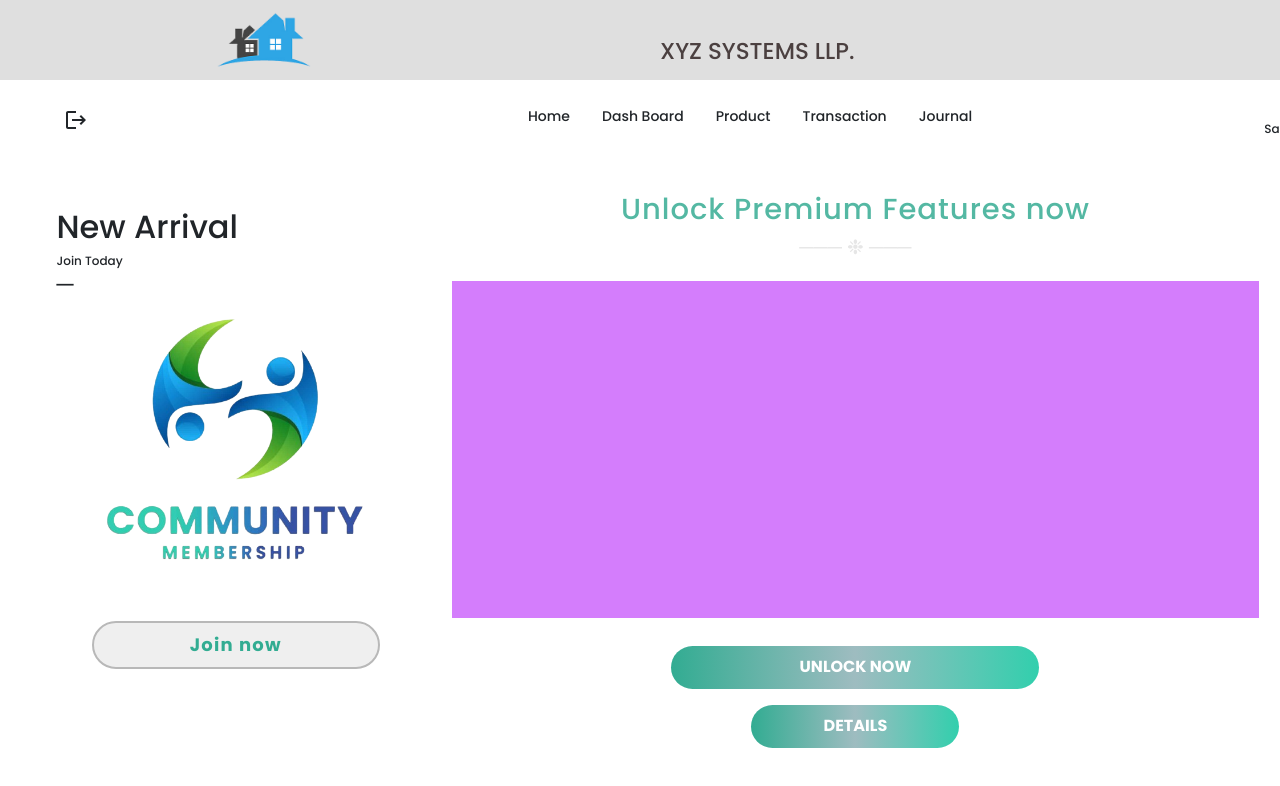
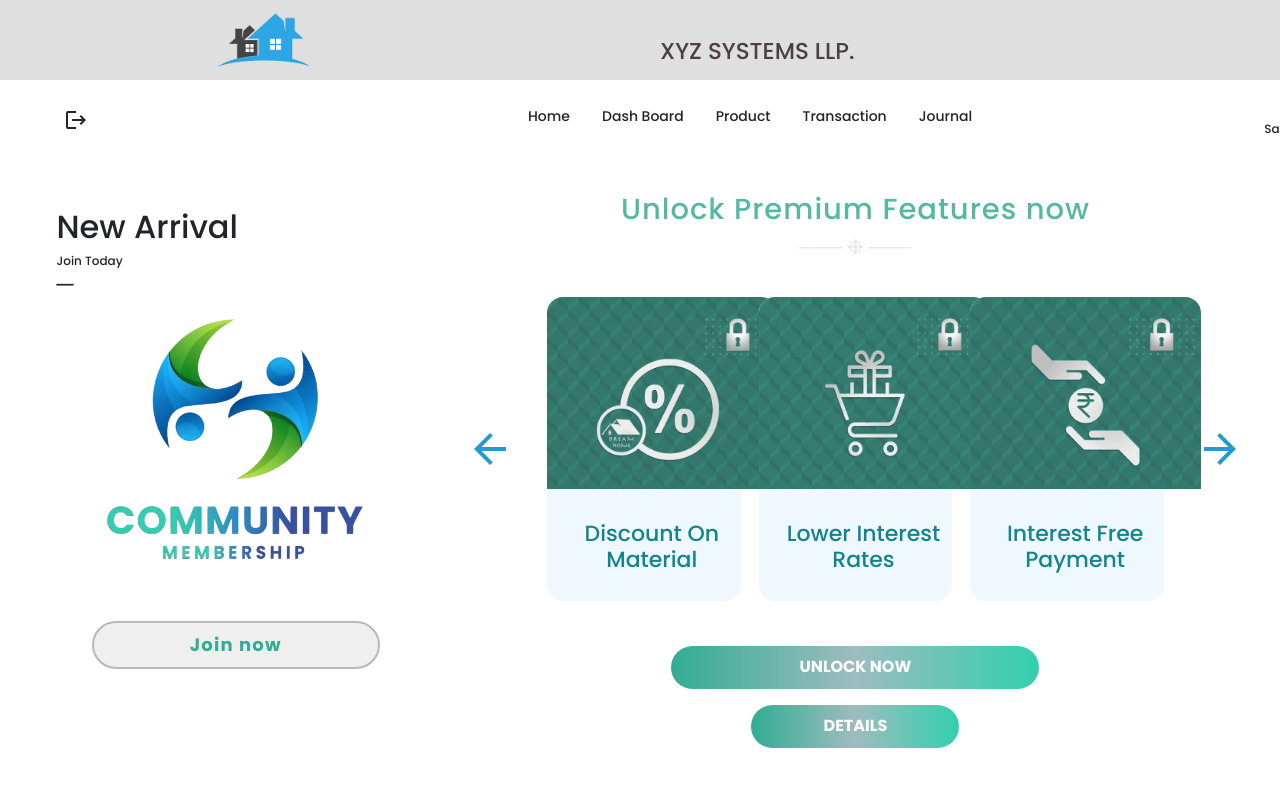
Before and after one commit to ansarworkingspace/react-web, a React (Vite) app: page / in a window 1280 px wide. Shown: the top 786 px of the page. Built offline with nearby package versions, Linux system fonts and the light colour scheme; sample sign-in values are in the browser's storage.

Commit message:
carousel done and also home page completed

```diff
--- a/src/Components/User/mainContent/MainContent.css
+++ b/src/Components/User/mainContent/MainContent.css
@@ -92,7 +92,10 @@
 .carosel {
     width: 97%;
     height: 22rem;
-    background-color: rgb(212, 125, 252);
+    display: flex;
+    align-items: center;
+    gap: 18px;
+    justify-content: center;
 }
 
 .bottom {
@@ -128,3 +131,47 @@
     font-weight: 600;
     background: linear-gradient(to right, rgb(50 172 146), #9ebcc0, rgb(50, 207, 173));
 }
+
+.caroselBox{
+    width: 24%;
+    height: 19rem;
+    background-color: aliceblue;
+    border-radius: 1rem;
+}
+
+.caroselBox h3{
+    font-family: 'Poppins';
+    font-size: 22px;
+    margin-left: 1rem;
+    margin-top: 2rem;
+    text-align: center;
+    color: #10858b;
+}
+
+
+.caroselImg img{
+
+        width: 14.4rem;
+        height: 12rem;
+        border-top-left-radius: 1rem;
+        border-top-right-radius: 1rem;
+
+}
+
+
+
+.arrow {
+    background: none;
+    border: none;
+    cursor: pointer;
+    width:5rem ;
+    color: #279acd; /* Your desired color */
+  }
+
+  .arrow:hover {
+    color: #10858b; /* Your desired hover color */
+  }
+
+  .arrow svg{
+    font-size: 3rem;
+  }
--- a/src/Components/User/mainContent/MainContent.jsx
+++ b/src/Components/User/mainContent/MainContent.jsx
@@ -1,8 +1,34 @@
-import React from 'react'
-import './MainContent.css'
-import CommunityLogo from '/membership-preview.png'
+
+import React, { useState } from 'react';
+import './MainContent.css';
+import CommunityLogo from '/membership-preview.png';
+import ArrowBackIcon from '@mui/icons-material/ArrowBack';
+import ArrowForwardIcon from '@mui/icons-material/ArrowForward';
 
 const MainContent = () => {
+    const initialIndex = 0;
+  const caroselBoxData = [
+    { image: '/img1.jpg', nameH3: 'Lower Interest Rates' },
+    { image: '/img2.jpg', nameH3: 'Interest Free Payment' },
+    { image: '/img3.jpg', nameH3: 'Discount On Material' },
+  ];
+
+  const [currentIndex, setCurrentIndex] = useState(initialIndex);
+
+  const handleNext = () => {
+    setCurrentIndex((prevIndex) => (prevIndex - 1 + caroselBoxData.length) % caroselBoxData.length);
+  };
+
+  const handlePrev = () => {
+    setCurrentIndex((prevIndex) => (prevIndex + 1) % caroselBoxData.length);
+  };
+
+  const reorderedBoxData = [
+    caroselBoxData[(currentIndex + 2) % caroselBoxData.length],
+    caroselBoxData[currentIndex],
+    caroselBoxData[(currentIndex + 1) % caroselBoxData.length],
+  ];
+
   return (
     <div className='mainContentBody'>
       <div className="left">
@@ -21,14 +47,29 @@ const MainContent = () => {
           <h3>Unlock Premium Features now</h3>
           <h4>───  ❉  ───</h4>
         </div>
-        <div className="carosel"></div>
+        <div className="carosel">
+          <button className='arrow' onClick={handlePrev}>
+            <ArrowBackIcon />
+          </button>
+          {reorderedBoxData.map((item, index) => (
+          <div key={index} className={`caroselBox ${index === 1 ? 'active' : ''}`}>
+            <div className='caroselImg'>
+              <img src={item.image} alt={item.nameH3} />
+            </div>
+            <h3>{item.nameH3}</h3>
+          </div>
+        ))}
+          <button className='arrow' onClick={handleNext}>
+            <ArrowForwardIcon />
+          </button>
+        </div>
         <div className="bottom">
           <button className='btnUnlock'>UNLOCK NOW</button>
           <button className='btnDetails'>DETAILS</button>
         </div>
       </div>
     </div>
-  )
-}
+  );
+};
 
-export default MainContent
+export default MainContent;
```
Lines whose indentation alone changed are shown as unchanged.
